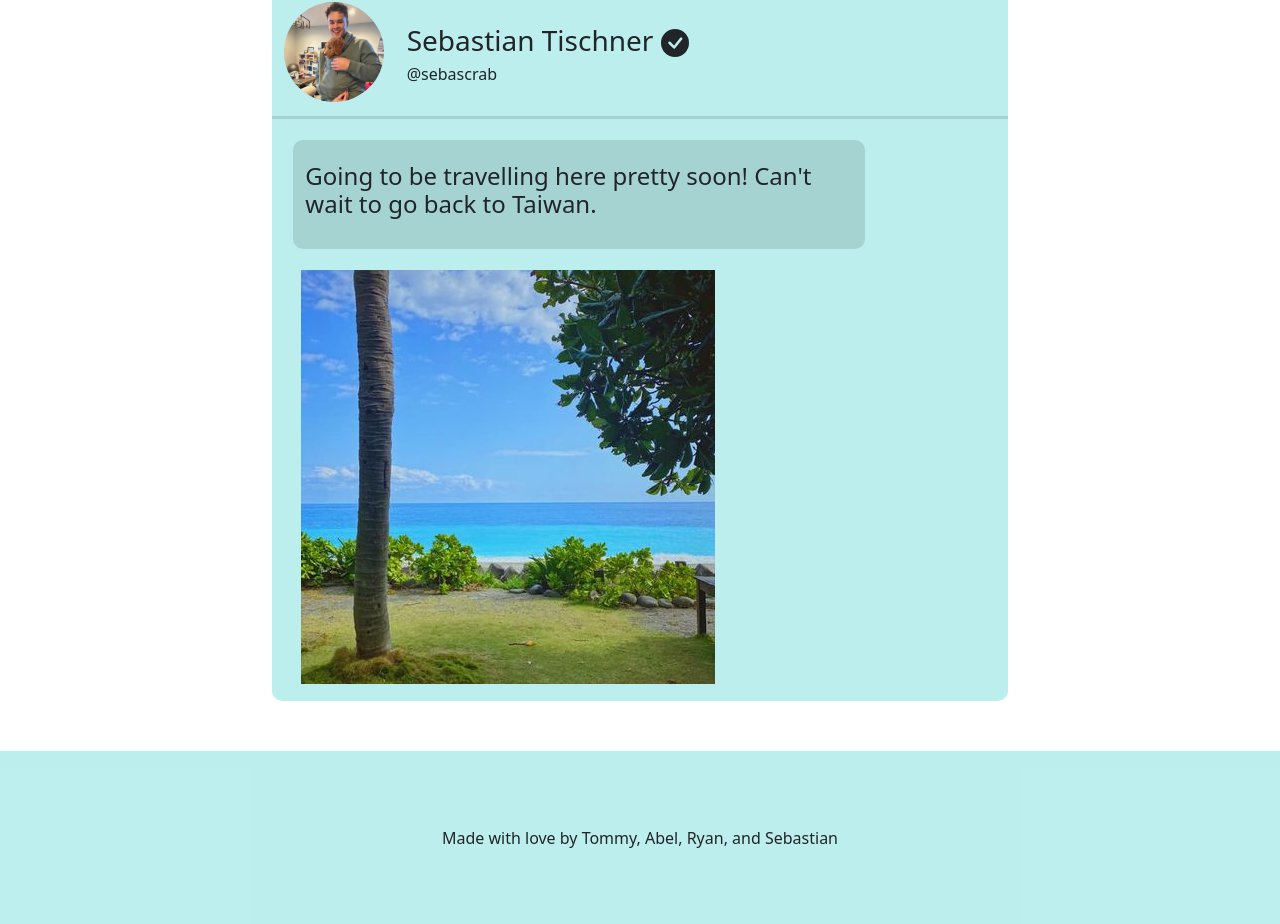
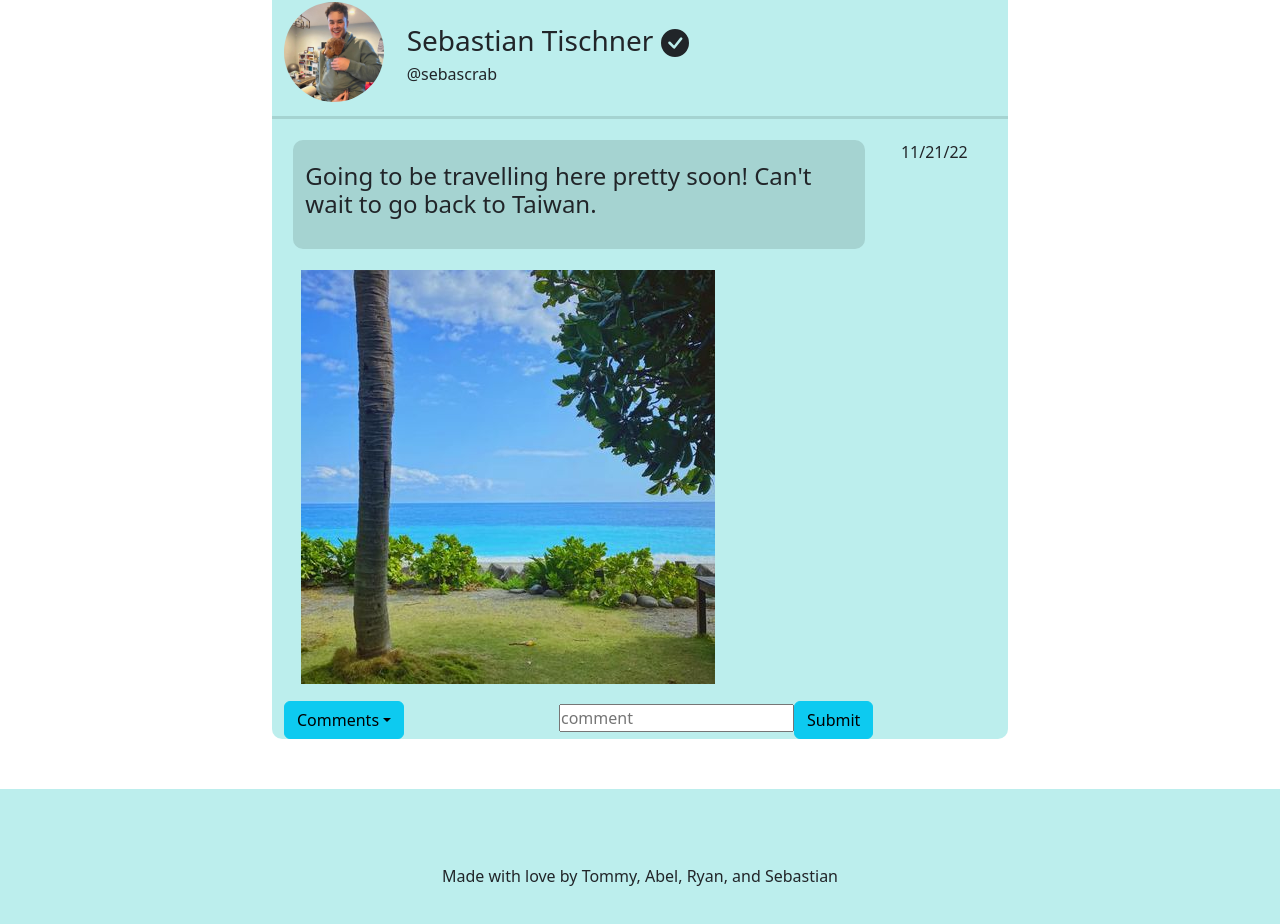
Before and after one commit to TommyAlv/KeepUp, a React (Create React App) app: page /Home in a window 1280 px wide. Shown: the part 504-1428 px from the top of the page. Built offline with nearby package versions, Linux system fonts and the light colour scheme.

Commit message:
added comment bar to posts

```diff
--- a/src/components/Feed.js
+++ b/src/components/Feed.js
@@ -5,9 +5,10 @@
 // -- SEA BASS
 import '../App.css'
 import 'bootstrap/dist/css/bootstrap.min.css';
-import { Button, Col, Container, Row } from "react-bootstrap"
+import { Button, Col, Container, Row, Dropdown, Form, InputGroup } from "react-bootstrap"
 
 import { BsCheckCircleFill } from "react-icons/bs";
+import { BsFillChatLeftDotsFill } from "react-icons/bs"
 
 import avatarPic from '../assets/images/Sebas-dog.jpeg'
 import dummyPic1 from '../assets/images/Sebas-travel.jpeg'
@@ -53,9 +54,10 @@ export const Feed = () => {
                                     <Avatar className='avatar' src={avatarPic} />
                                 </Col>
                                 <Col className='post-user' md="auto">
-                                    <strong><h3>Sebastian Tischner <BsCheckCircleFill/></h3></strong>
+                                    <strong><h3>Sebastian Tischner <BsCheckCircleFill /></h3></strong>
                                     <h6>@sebascrab</h6>
                                 </Col>
+
                             </Row>
                             <Row className='post-output'>
                                 <Col className='post-output-text'>
@@ -64,13 +66,47 @@ export const Feed = () => {
                                 <Col md="auto">
                                 </Col>
                                 <Col xs lg="2">
+                                <p>11/21/22</p>
                                 </Col>
                             </Row>
                             <Row>
-                            <Col>
+                                <Col>
                                     <img className='post-output-photo' src={dummyPic1}></img>
                                 </Col>
                                 <Col md="auto">
+                                </Col>
+                                <Col xs lg="2">
+                                </Col>
+                            </Row>
+                            <Row className='post-comment-box'>
+                                <Col>
+                                    <Dropdown>
+                                        <Dropdown.Toggle variant="info" id="dropdown-basic">
+                                            Comments
+                                        </Dropdown.Toggle>
+
+                                        <Dropdown.Menu>
+                                            <Dropdown.Item>
+                                                <strong>Tommy</strong>
+                                                <p>Nice, have fun!</p>
+                                            </Dropdown.Item>
+                                            <Dropdown.Item>
+                                                <strong>Abel</strong>
+                                                <p>Smh, looks boring tbh!</p>
+                                            </Dropdown.Item>
+                                            <Dropdown.Item>
+                                                <strong>Ryan</strong>
+                                                <p>Where the ladies at..?</p>
+                                            </Dropdown.Item>
+                                        </Dropdown.Menu>
+                                    </Dropdown>
+                                </Col>
+                                <Col className='comment-display' md="auto">
+                                    <Form>
+                                    <input className='comment-input' placeholder='comment'></input>
+                                    <Button class='comment-submit-btn' type='submit' variant='info' >Submit</Button>
+                                    </Form>
+
                                 </Col>
                                 <Col xs lg="2">
                                 </Col>
```
